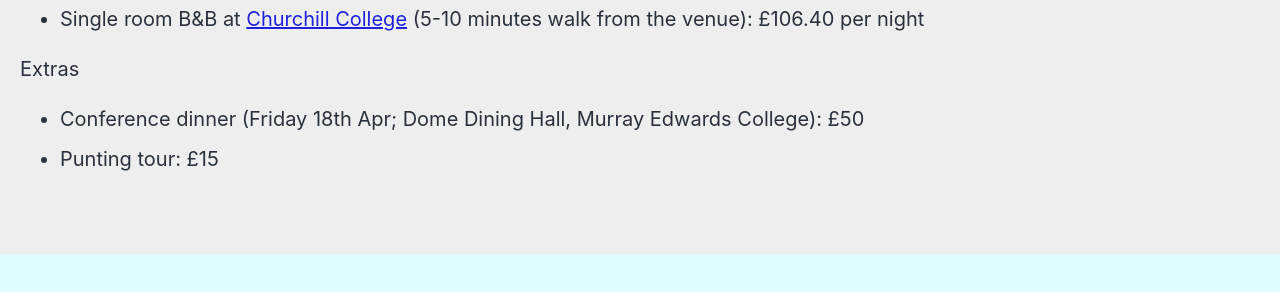
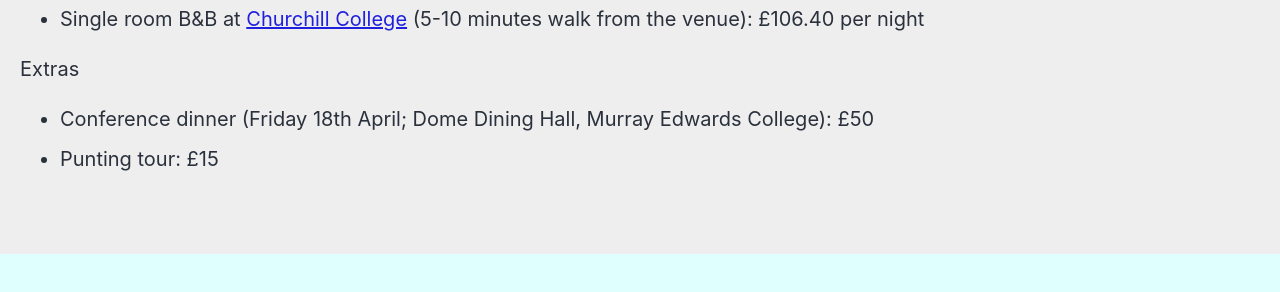
Before and after one commit to roryleung/GASLA18, a Jekyll site: the page built from _pages/registration.md, in a window 1280 px wide. Shown: the part 1026-1318 px from the top of the page. Built offline with Jekyll 4.4.1, drawn with Linux system fonts in a browser that asks for light colours; cached includes are drawn as plain includes; nearby versions of some CDN libraries.

Commit message:
Update registration.md

```diff
--- a/_pages/registration.md
+++ b/_pages/registration.md
@@ -28,5 +28,5 @@ Accommodation (Limited number of rooms has been reserved in the Colleges below):
 * Single room B&B at [Churchill College](https://www.chu.cam.ac.uk/about/contact/) (5-10 minutes walk from the venue): £106.40 per night
 
 Extras
-* Conference dinner (Friday 18th Apr; Dome Dining Hall, Murray Edwards College): £50
+* Conference dinner (Friday 18th April; Dome Dining Hall, Murray Edwards College): £50
 * Punting tour: £15
```
